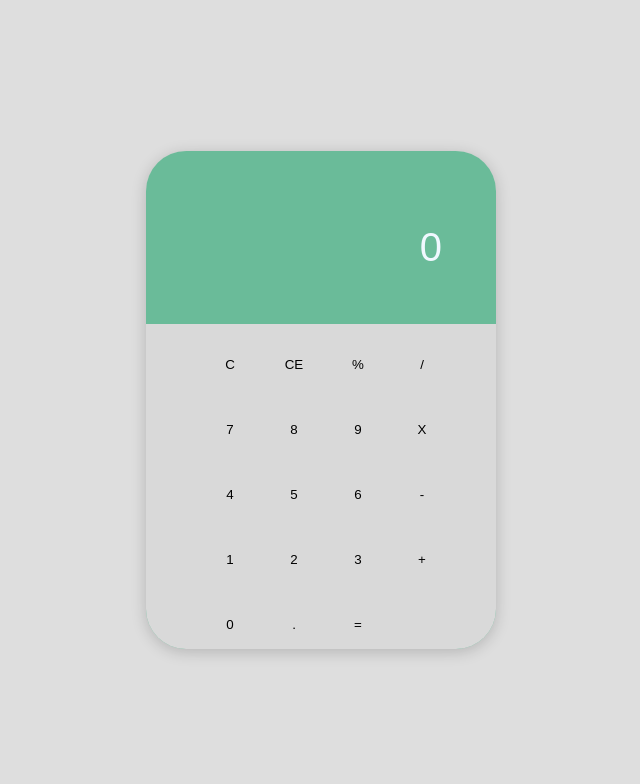
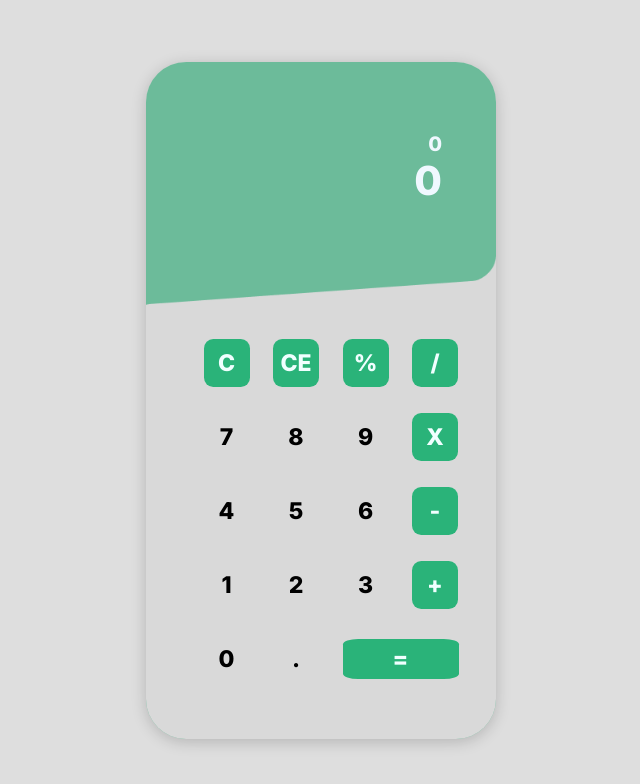
Before and after one commit to THSK4U/Minicalculatrice, a plain HTML site: page index.html in a window 1280 px wide. Shown: the whole page, without its empty margins (319-959 px from the left). Drawn offline with Linux system fonts and the light colour scheme.

Commit message:
Terminé HTML et CSS et commencer JavaScript.

```diff
--- a/index.html
+++ b/index.html
@@ -7,37 +7,48 @@
     <link rel="stylesheet" href="/style.css">
 </head>
 <body>
-  <div class="calcul">
+
+  <div class="calcul" >
+    <div class="afficher">
+       <div class="small">
+      <input type="text" placeholder="0">
+    </div>
+  <div class="larg" id="largbox">
     <input type="text" placeholder="0">
+  </div>
+    </div>
+
+
     <div class="button">
     <div>
-      <button>C</button>
-      <button>CE</button>
-      <button>%</button>
-      <button>/</button>
+      <button data-key="clear" id="green">C</button>
+      <button data-key="CE" id="green">CE</button>
+      <button data-key="%" id="green">%</button>
+      <button data-key="/" id="green">/</button>
     </div>
     <div>
-      <button>7</button>
-      <button>8</button>
-      <button>9</button>
-      <button>X</button>
+      <button data-key="7" >7</button>
+      <button data-key="8">8</button>
+      <button data-key="9">9</button>
+      <button data-key="*" id="green">X</button>
     </div>
     <div>
-      <button>4</button>
-      <button>5</button>
-      <button>6</button>
-      <button>-</button>
+      <button data-key="4">4</button>
+      <button data-key="5">5</button>
+      <button data-key="6">6</button>
+      <button  data-key="-" id="green">-</button>
     </div>
     <div>
-      <button>1</button>
-      <button>2</button>
-      <button>3</button>
-      <button>+</button>
+      <button data-key="1">1</button>
+      <button data-key="2">2</button>
+      <button data-key="3">3</button>
+      <button data-key="+" id="green">+</button>
     </div>
     <div>
-      <button>0</button>
-      <button>.</button>
-      <button>=</button>
+      <button data-key="0">0</button>
+      <button data-key=".">.</button>
+      <button data-key="=" id="equal">=</button>
     </div></div></div>
+    <script src="javascript.js"></script>
 </body>
 </html>
--- a/javascript.js
+++ b/javascript.js
@@ -0,0 +1,3 @@
+const bottun =document.querySelectorAll('.calcul .button');
+const larg_input = document.querySelector('.larg input');
+const small_input = document.querySelector('.small input');
--- a/style.css
+++ b/style.css
@@ -1,8 +1,13 @@
+@import url('https://fonts.googleapis.com/css2?family=Inter:wght@800&family=Rubik:ital,wght@0,300..900;1,300..900&display=swap');
+
 *{
     margin: 0;
     padding: 0;
     box-sizing: border-box;
+    font-family: "Inter", sans-serif;
+
 }
+
 body{
     width: 100%;
     height: 100vh;
@@ -12,27 +17,42 @@ body{
     background-color: rgba(222, 222, 222, 1);
 }
 .calcul{
-    padding: 20px 0 0;
+    padding: 70px 0 0;
     border-radius: 40px;
-    background-color:rgba(1, 155, 90, 0.52);
+    background-color:rgba(1, 155, 91, 0.51);
     box-shadow: 0px 3px 15px #0000002f;
 }
 .button{
     width: 100%;
-    background-color: rgba(217, 217, 217, 1);
+    background-image: url(/Vector\ 1.png);
+    background-repeat: no-repeat;
+    background-size: contain;
+    background-position: bottom;
     border-radius: 0px 0px 40px 40px;
     display: grid;
     justify-content: space-evenly;
-
+    padding-top: 80px;
+    padding-bottom: 50px;
 }
-input{
+.larg input{
     width: 310px;
     border: none;
-    padding: 34px;
-    margin: 20px;
+    padding: 0 34px 34px 34px;
+    margin: 0 20px;
     background: transparent;
     box-shadow: 0px 3px 15px rgbs(84, 84, 84, 0.1);
     font-size: 40px;
+    text-align: right;
+    cursor: pointer;
+}
+.small input{
+    width: 310px;
+    border: none;
+    padding-right: 34px;
+    margin: 0 20px;
+    background: transparent;
+    box-shadow: 0px 3px 15px rgbs(84, 84, 84, 0.1);
+    font-size: 20px;
     text-align: right;
     cursor: pointer;
 }
@@ -41,11 +61,22 @@ input::placeholder{
 }
 button{
     border: none;
-    width: 50px;
-    height: 50px;
-    margin-top:15px;
-    margin-left: 10px;
-    border-radius: 15%;
+    width: 46px;
+    height: 48px;
+    margin-top: 20px;
+    margin-bottom: 6px;
+    margin-left: 20px;
+    border-radius: 20%;
     background: transparent;
     cursor: pointer;
+    font-size: 23px;
 }
+#green, #equal{
+    background: rgba(8, 172, 103, 0.83);
+    color:azure;
+}
+#equal{
+    width: 116px;
+    height: 40px;
+    border-radius: 13%;
+}
```
Also changed, not shown: Vector 1.png (added).
